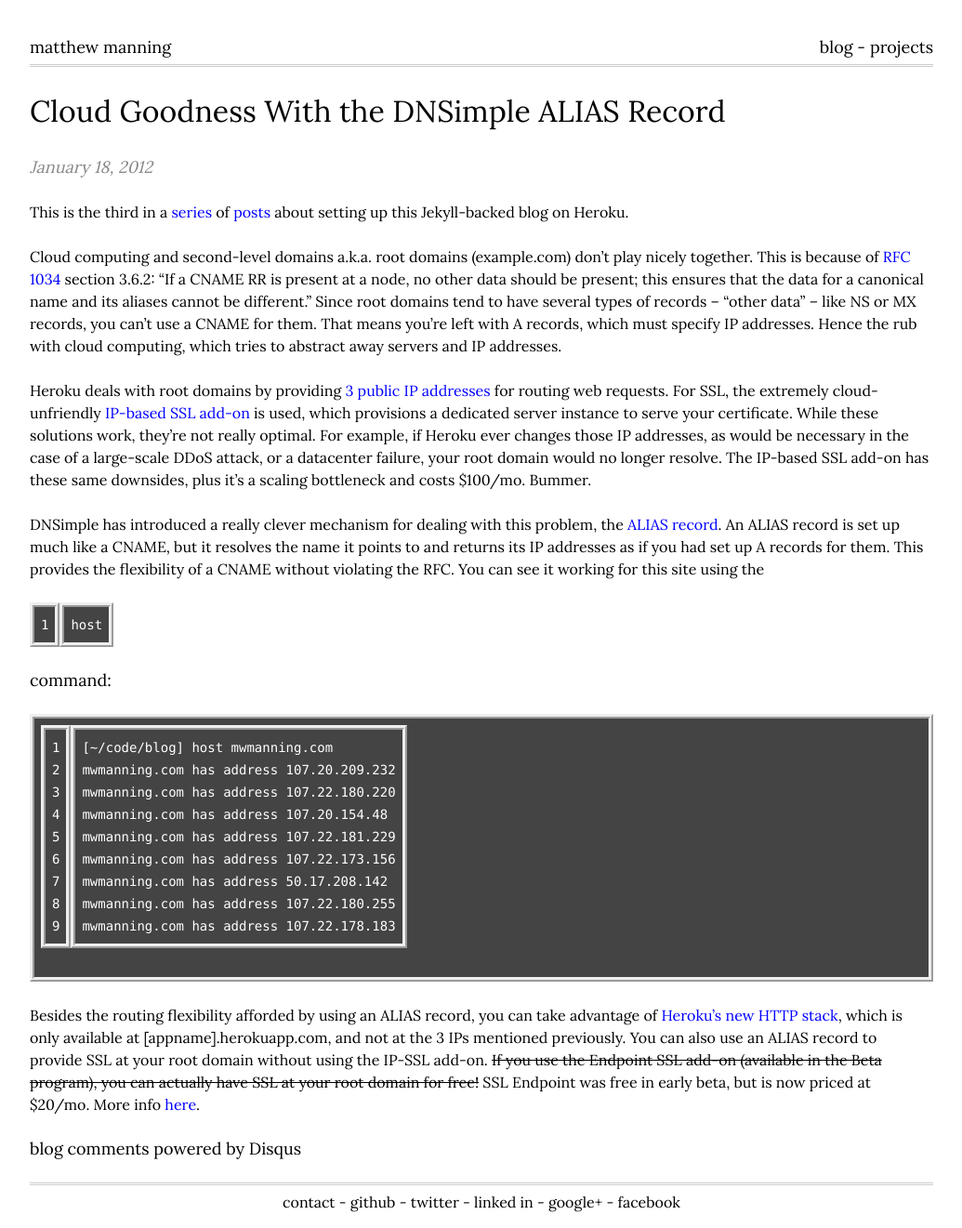
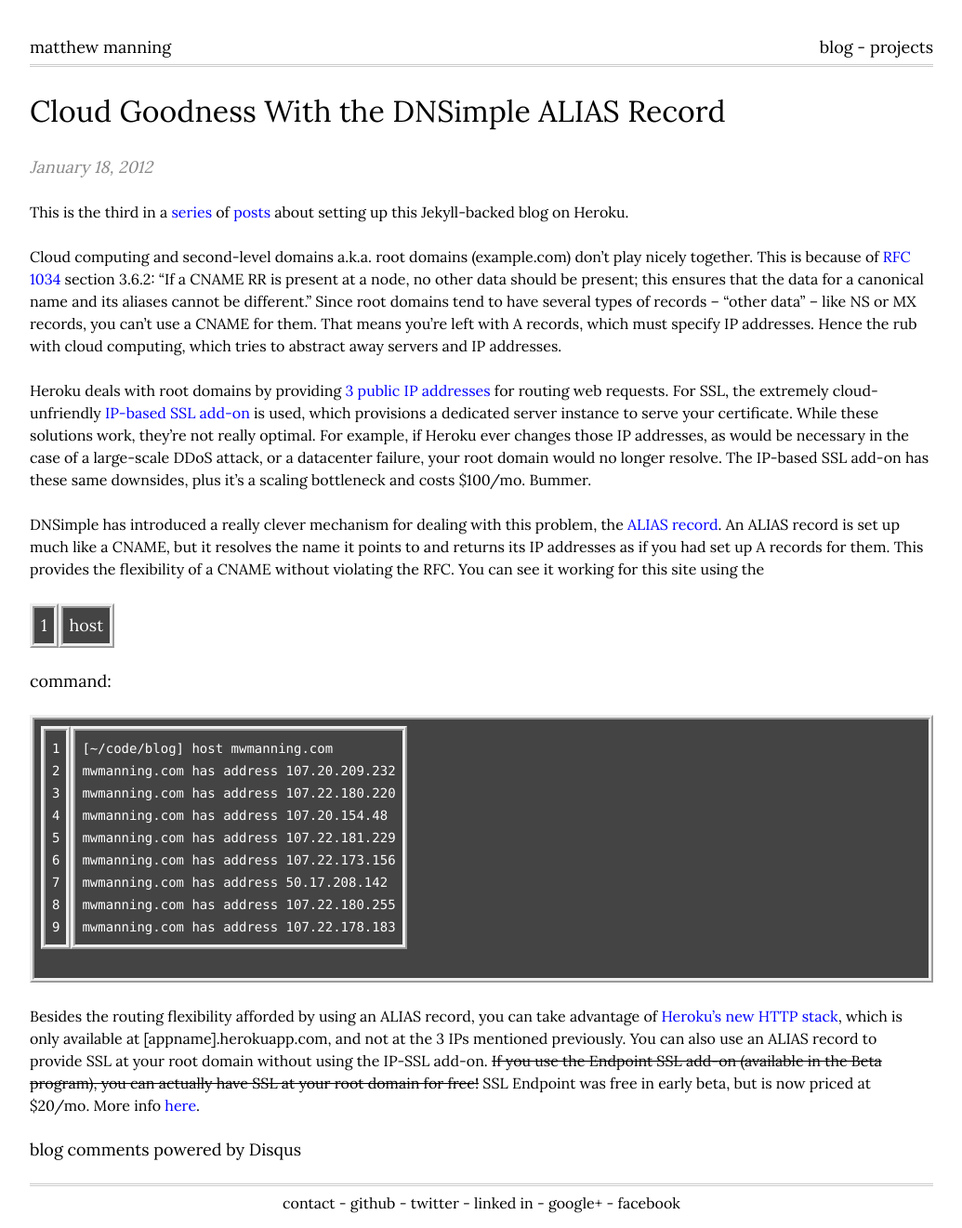
Before and after one commit to mattmanning/mattmanning.github.com, a Jekyll site: the page built from _posts/2012-01-18-Cloud-Goodness-with-DNSimple-ALIAS-Record.md, in a window 1280 px wide. Shown: the whole page at 93% size, without its empty margins (122-1157 px from the left). Built offline with Jekyll 4.4.1, drawn with Linux system fonts in a browser that asks for light colours; Markdown is read by kramdown in place of the engine named in the settings; comment, search, counter and statistics services are not loaded.

Commit message:
Style code.

```diff
--- a/css/screen.css
+++ b/css/screen.css
@@ -154,11 +154,19 @@
   padding: 7px;
   background-color: #444;
   color: white;
-  font-family: Monaco, monospace;
-  font-size: 14px;
   margin-bottom: 24px;
   overflow-x: auto;
   border: 5px ridge;
+}
+
+code {
+  font-family: Monaco, monospace;
+  font-size: 14px;
+  background-color: #eee;
+}
+
+pre code {
+  background-color: #444;
 }
 
 article footer {
```
